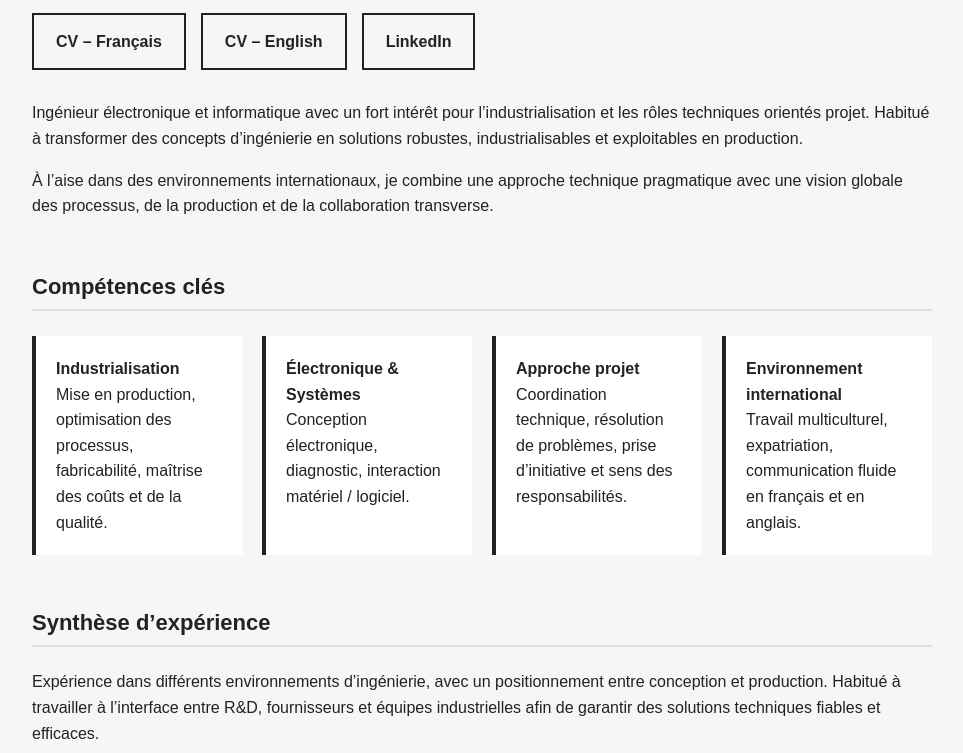
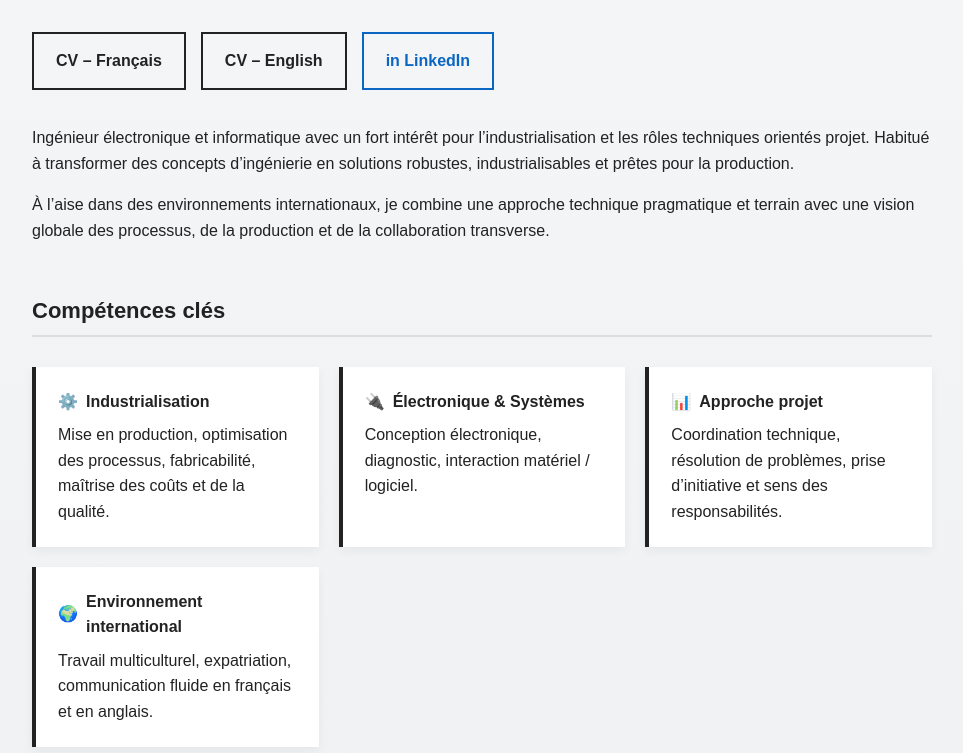
Before and after one commit to FF-1-7/forrer.fr, a plain HTML site: page docs/index_fr.html in a window 1280 px wide. Shown: the part 179-932 px from the top of the page, without its empty margins (158-1121 px from the left). Drawn offline with Linux system fonts and the light colour scheme.

Commit message:
Update index_fr.html

```diff
--- a/docs/index_fr.html
+++ b/docs/index_fr.html
@@ -2,24 +2,24 @@
 <html lang="fr">
 <head>
   <meta charset="UTF-8">
-  <title>Ingénieur Électronique & Informatique – Industrialisation & Projets</title>
+  <title>François FORRER – Ingénieur Électronique & Informatique</title>
   <meta name="viewport" content="width=device-width, initial-scale=1.0">
   <style>
     body {
       margin: 0;
       font-family: Arial, Helvetica, sans-serif;
-      background: #f5f6f7;
+      background: linear-gradient(180deg, #f5f6f7 0%, #eef0f2 100%);
       color: #222;
       line-height: 1.6;
     }
     .container {
       max-width: 900px;
       margin: auto;
-      padding: 40px 20px;
+      padding: 50px 20px;
       position: relative;
     }
     h1 {
-      font-size: 36px;
+      font-size: 38px;
       margin-bottom: 5px;
     }
     h2 {
@@ -32,45 +32,7 @@
       margin-top: 50px;
       font-size: 22px;
       border-bottom: 2px solid #ddd;
-      padding-bottom: 5px;
-    }
-    .buttons {
-      margin: 30px 0;
-      display: flex;
-      gap: 15px;
-      flex-wrap: wrap;
-    }
-    .btn {
-      padding: 14px 22px;
-      border: 2px solid #222;
-      text-decoration: none;
-      color: #222;
-      font-weight: bold;
-      transition: 0.2s;
-    }
-    .btn:hover {
-      background: #222;
-      color: #fff;
-    }
-    .skills {
-      display: grid;
-      grid-template-columns: repeat(auto-fit, minmax(200px, 1fr));
-      gap: 20px;
-      margin-top: 25px;
-    }
-    .skill-box {
-      background: #fff;
-      padding: 20px;
-      border-left: 4px solid #222;
-    }
-    footer {
-      margin-top: 60px;
-      font-size: 14px;
-      color: #666;
-    }
-    footer a {
-      color: #222;
-      text-decoration: none;
+      padding-bottom: 6px;
     }
     .lang-switch {
       position: absolute;
@@ -85,58 +47,116 @@
     .lang-switch a:hover {
       text-decoration: underline;
     }
+    .buttons {
+      margin: 35px 0;
+      display: flex;
+      gap: 15px;
+      flex-wrap: wrap;
+    }
+    .btn {
+      padding: 14px 22px;
+      border: 2px solid #222;
+      text-decoration: none;
+      color: #222;
+      font-weight: bold;
+      transition: 0.2s;
+      display: inline-flex;
+      align-items: center;
+      gap: 8px;
+    }
+    .btn:hover {
+      background: #222;
+      color: #fff;
+    }
+    .btn.linkedin {
+      border-color: #0a66c2;
+      color: #0a66c2;
+    }
+    .btn.linkedin:hover {
+      background: #0a66c2;
+      color: #fff;
+    }
+    .skills {
+      display: grid;
+      grid-template-columns: repeat(auto-fit, minmax(220px, 1fr));
+      gap: 20px;
+      margin-top: 30px;
+    }
+    .skill-box {
+      background: #fff;
+      padding: 22px;
+      border-left: 4px solid #222;
+      box-shadow: 0 4px 10px rgba(0,0,0,0.05);
+    }
+    .skill-title {
+      font-size: 16px;
+      margin-bottom: 8px;
+      display: flex;
+      align-items: center;
+      gap: 8px;
+    }
+    footer {
+      margin-top: 70px;
+      font-size: 14px;
+      color: #666;
+    }
+    footer a {
+      color: #222;
+      text-decoration: none;
+    }
   </style>
 </head>
 <body>
 
 <div class="container">
 
-  <!-- Sélecteur de langue -->
   <div class="lang-switch">
     <strong>FR</strong> | <a href="index.html">EN</a>
   </div>
 
   <h1>François FORRER</h1>
-  <h2>Ingénieur Électronique & Informatique – Industrialisation & Rôles orientés projet</h2>
+  <h2>Ingénieur Électronique & Informatique – Industrialisation & rôles orientés projet</h2>
 
   <div class="buttons">
     <a class="btn" href="cv_fr.pdf">CV – Français</a>
     <a class="btn" href="cv_en.pdf">CV – English</a>
-    <a class="btn" href="https://www.linkedin.com/in/françois-forrer-1318441ba" target="_blank">LinkedIn</a>
+    <a class="btn linkedin" href="https://www.linkedin.com/in/françois-forrer-1318441ba" target="_blank">
+      in LinkedIn
+    </a>
   </div>
 
   <p>
     Ingénieur électronique et informatique avec un fort intérêt pour
     l’industrialisation et les rôles techniques orientés projet.
     Habitué à transformer des concepts d’ingénierie en solutions
-    robustes, industrialisables et exploitables en production.
+    robustes, industrialisables et prêtes pour la production.
   </p>
 
   <p>
     À l’aise dans des environnements internationaux, je combine une
-    approche technique pragmatique avec une vision globale des processus,
-    de la production et de la collaboration transverse.
+    approche technique pragmatique et terrain avec une vision globale
+    des processus, de la production et de la collaboration transverse.
   </p>
 
   <h3>Compétences clés</h3>
 
   <div class="skills">
     <div class="skill-box">
-      <strong>Industrialisation</strong><br>
+      <div class="skill-title">⚙️ <strong>Industrialisation</strong></div>
       Mise en production, optimisation des processus, fabricabilité,
       maîtrise des coûts et de la qualité.
     </div>
     <div class="skill-box">
-      <strong>Électronique & Systèmes</strong><br>
+      <div class="skill-title">🔌 <strong>Électronique & Systèmes</strong></div>
       Conception électronique, diagnostic, interaction matériel / logiciel.
     </div>
     <div class="skill-box">
-      <strong>Approche projet</strong><br>
+      <div class="skill-title">📊 <strong>Approche projet</strong></div>
       Coordination technique, résolution de problèmes, prise d’initiative
       et sens des responsabilités.
     </div>
     <div class="skill-box">
-      <strong>Environnement international</strong><br>
+      <div class="skill-title">🌍 <strong>Environnement international</strong></div>
       Travail multiculturel, expatriation, communication fluide en français
       et en anglais.
     </div>
```
